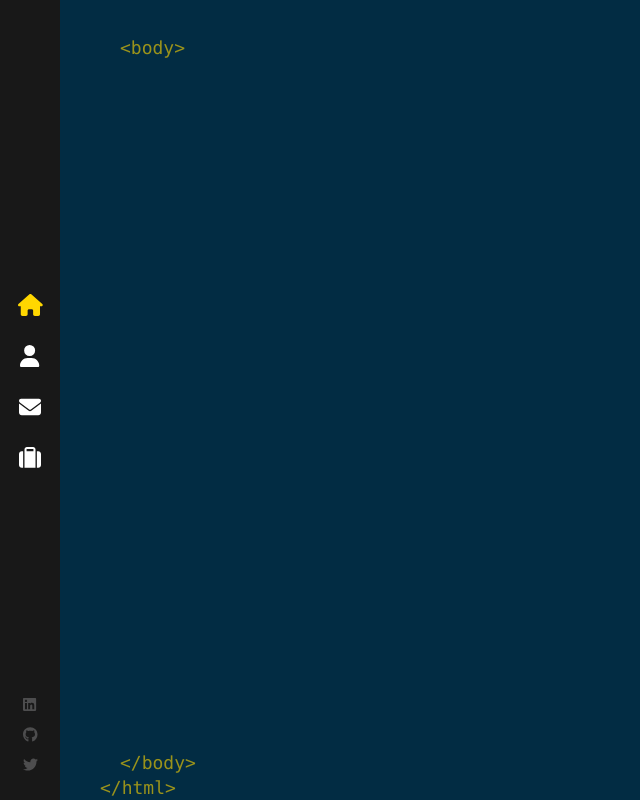
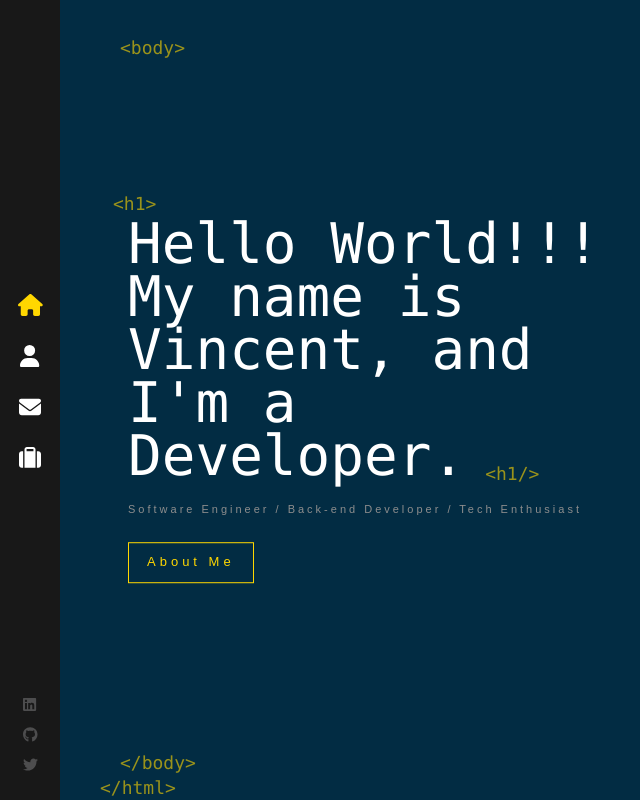
Before and after one commit to xhfmvls/portfolio, a React (Create React App) app in the folder react-portofolio/: page / in a window 1280 px wide. Shown: the whole page, without its empty margins (0-640 px from the left). Built offline with nearby package versions, Linux system fonts and the light colour scheme.

Commit message:
home page

```diff
--- a/react-portofolio/src/App.js
+++ b/react-portofolio/src/App.js
@@ -2,12 +2,15 @@ import logo from './logo.svg';
 import './App.scss';
 import Layout from './components/Layouts';
 import {Route, Routes} from 'react-router-dom';
+import Home from './components/Home';
 
 function App() {
   return (
     <>
       <Routes>
-        <Route path='/' element = {<Layout />}/>
+        <Route path='/' element = {<Layout />}>
+        <Route index element = {<Home />} />
+      </Route>
       </Routes>
     </>
   );
--- /dev/null
+++ b/react-portofolio/src/components/Home/index.js
@@ -0,0 +1,31 @@
+import { useState, useEffect } from 'react';
+import { Link } from 'react-router-dom';
+import './index.scss';
+
+const Home = () => {
+  const [setLetterClass] = useState('text-animate');
+
+  // useEffect(() => {
+  //   return setTimeout(() => {
+  //     setLetterClass('text-animate-hover')
+  //   }, 4000)
+  // }, [])
+
+  return (
+    <div className='container home-page'>
+      <div className='text-zone'>
+        <h1>
+          Hello World!!!<br/>
+          My name is Vincent, and I'm a Developer.
+        </h1>
+        <h2>
+          Software Engineer / Back-end Developer / Tech Enthusiast <br/>
+          <Link to='/about' className='flat-button'>About Me</Link>
+        </h2>
+      </div>
+
+    </div>
+  );
+}
+
+export default Home;
--- /dev/null
+++ b/react-portofolio/src/components/Home/index.scss
@@ -0,0 +1,71 @@
+.home-page {
+  h1 {
+    color: #fff;
+    font-size: 56px;
+    line-height: 53px;
+    margin: 0;
+    font-family: 'Consolas';
+    font-weight: 400;
+
+    &:before {
+      content: '<h1>';
+      font-family: 'Consolas', cursive;
+      color: #ffd700;
+      font-size: 18px;
+      position: absolute;
+      margin-top: -40px;
+      left: -15px;
+      opacity: 0.6;
+    }
+
+    &:after {
+      content: '<h1/>';
+      font-family: 'Consolas', cursive;
+      color: #ffd700;
+      font-size: 18px;
+      position: absolute;
+      margin-top: 18px;
+      margin-left: 20px;
+      animation: fadeIn 1s 1.7s backwards;
+      opacity: 0.6;
+    }
+  }
+  .text-zone {
+    position: absolute;
+    left: 10%;
+    top: 50%;
+    transform: translateY(-50%);
+    width: 40%;
+    max-height: 90%;
+  }
+
+  h2 {
+    color: #8d8d8d;
+    margin-top: 20px;
+    font-weight: 400;
+    font-size: 11px;
+    font-family: sans-serif;
+    letter-spacing: 3px;
+    animation: fadeIn 1s 1.8s backwards;
+  }
+
+  .flat-button {
+    color: #ffd700;
+    font-size: 13px;
+    font-weight: 400;
+    letter-spacing: 4px;
+    font-family: sans-serif;
+    text-decoration: none;
+    padding: 10px 18px;
+    border: 1px solid #ffd700;
+    margin-top: 25px;
+    float: left;
+    animation: fadeInAnimation 1s 1.8s backwards;
+    white-space: nowrap;
+
+    &:hover {
+      background: #ffd700;
+      color: #333;
+    }
+  }
+}
--- a/react-portofolio/src/components/Layouts/index.scss
+++ b/react-portofolio/src/components/Layouts/index.scss
@@ -22,3 +22,18 @@
 .bottom-tag-html {
   margin-left: -20px;
 }
+
+.container {
+  width: 100%;
+  will-change: contents;
+  height: 90%;
+  min-height: 566px;
+  position: absolute;
+  opacity: 0;
+  top: 5%;
+  margin: 0 auto;
+  z-index: 1;
+  transform-style: preserve-3d;
+  animation: fadeIn 1s forwards;
+  animation-delay: 1s;
+}
```
Also changed, not shown: react-portofolio/src/components/AnimatedLetters/index.js (added, +17 -0 lines), react-portofolio/src/components/AnimatedLetters/index.scss (added, +26 -0 lines).
